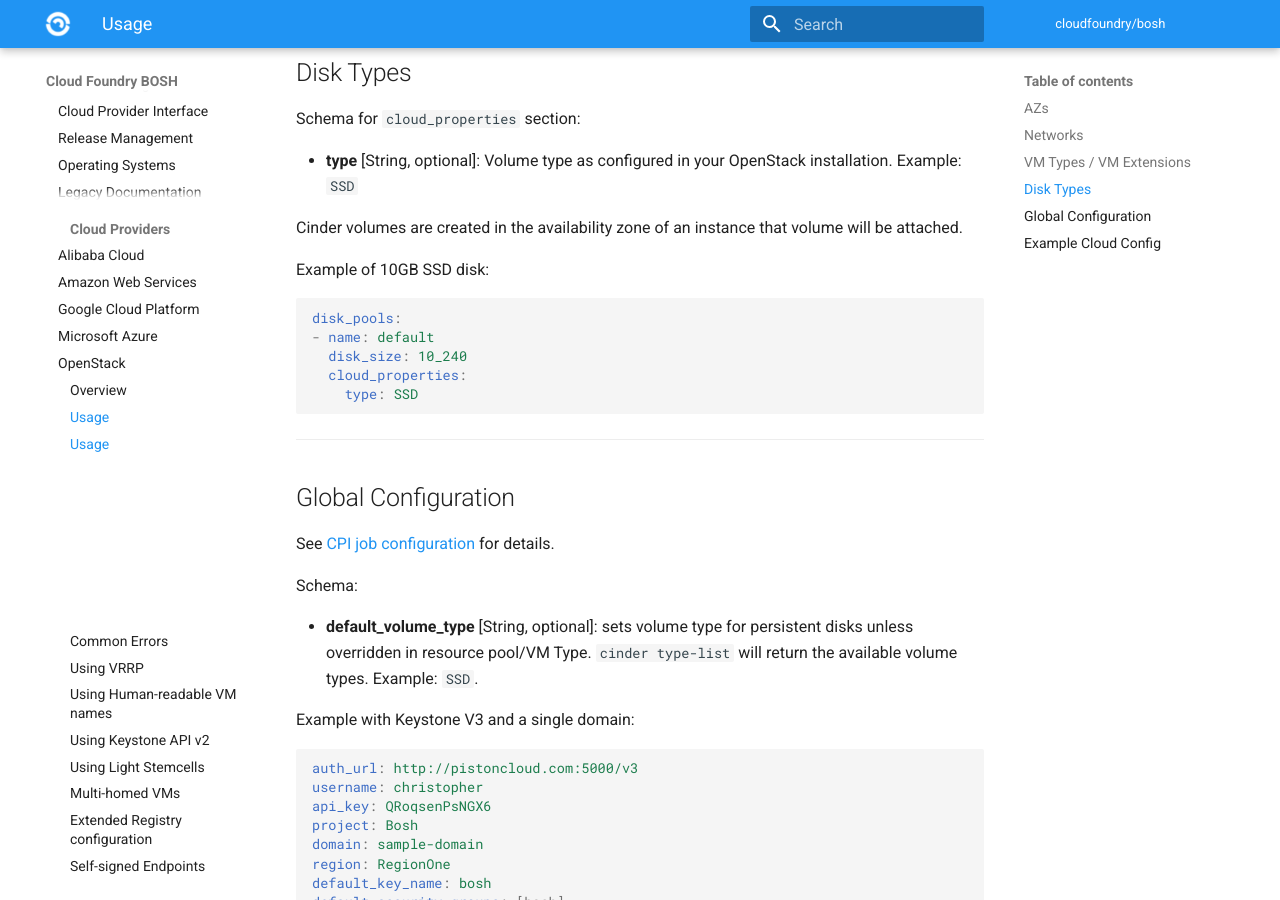
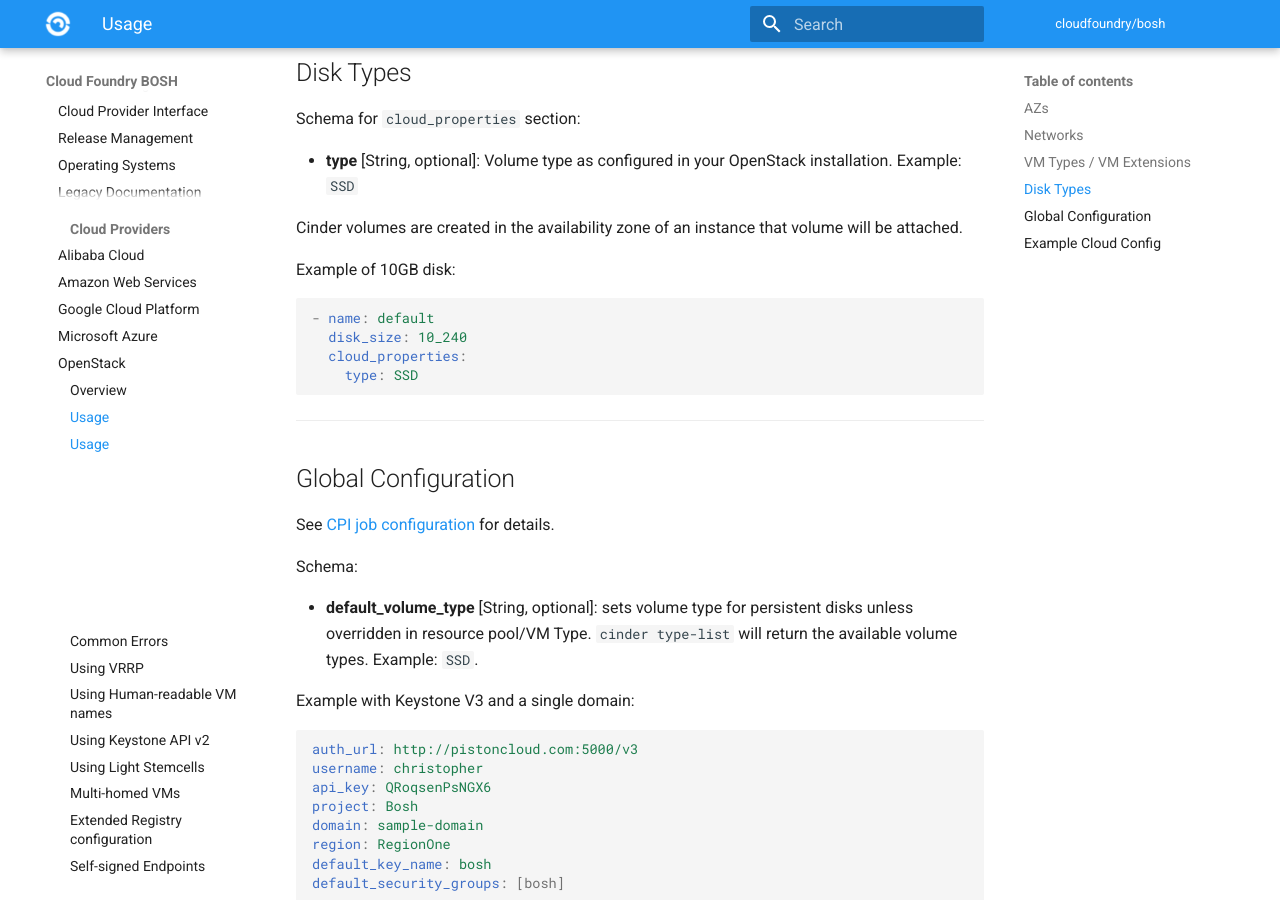
Before and after one commit to cloudfoundry/docs-bosh, an MkDocs documentation site: the page built from content/openstack-cpi.md, in a window 1280 px wide and 900 px high, scrolled down 3437 px. Built offline with MkDocs 1.6.1 and Material for MkDocs 9.7.7, drawn with Linux system fonts in a browser that asks for light colours; old or Windows-style settings are respelled for this version of MkDocs.

Commit message:
Make disk type examples consistent across CPIs
Makes formatting consistent and removes references to the v1 disk_pools
(v2 disk_types).

Signed-off-by: Brian Upton <bupton@vmware.com>

````diff
--- a/content/openstack-cpi.md
+++ b/content/openstack-cpi.md
@@ -130,10 +130,9 @@ Schema for `cloud_properties` section:
 
 Cinder volumes are created in the availability zone of an instance that volume will be attached.
 
-Example of 10GB SSD disk:
+Example of 10GB disk:
 
 ```yaml
-disk_pools:
 - name: default
   disk_size: 10_240
   cloud_properties:
````
Also changed, not shown: content/aws-cpi.md (+0 -1 lines), content/azure-cpi.md (+1 -3 lines), content/vsphere-cpi.md (+0 -3 lines).
